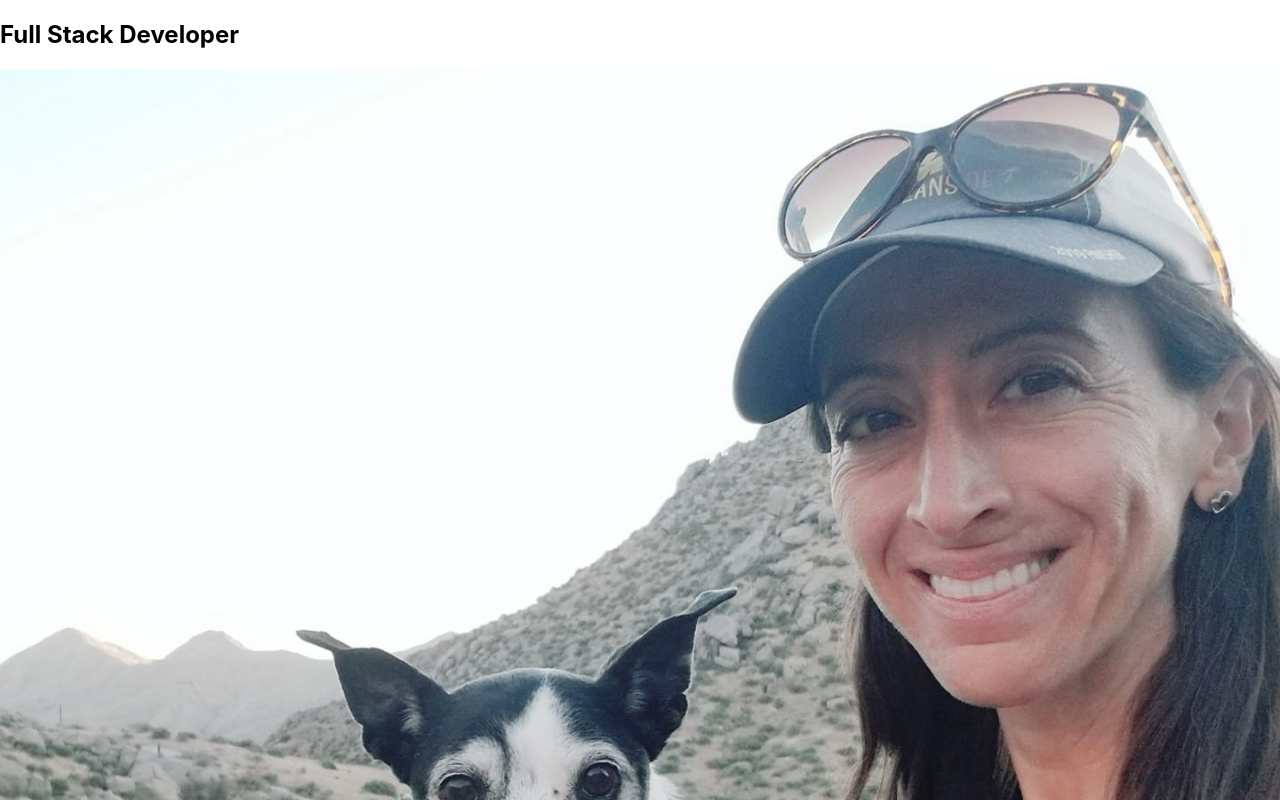
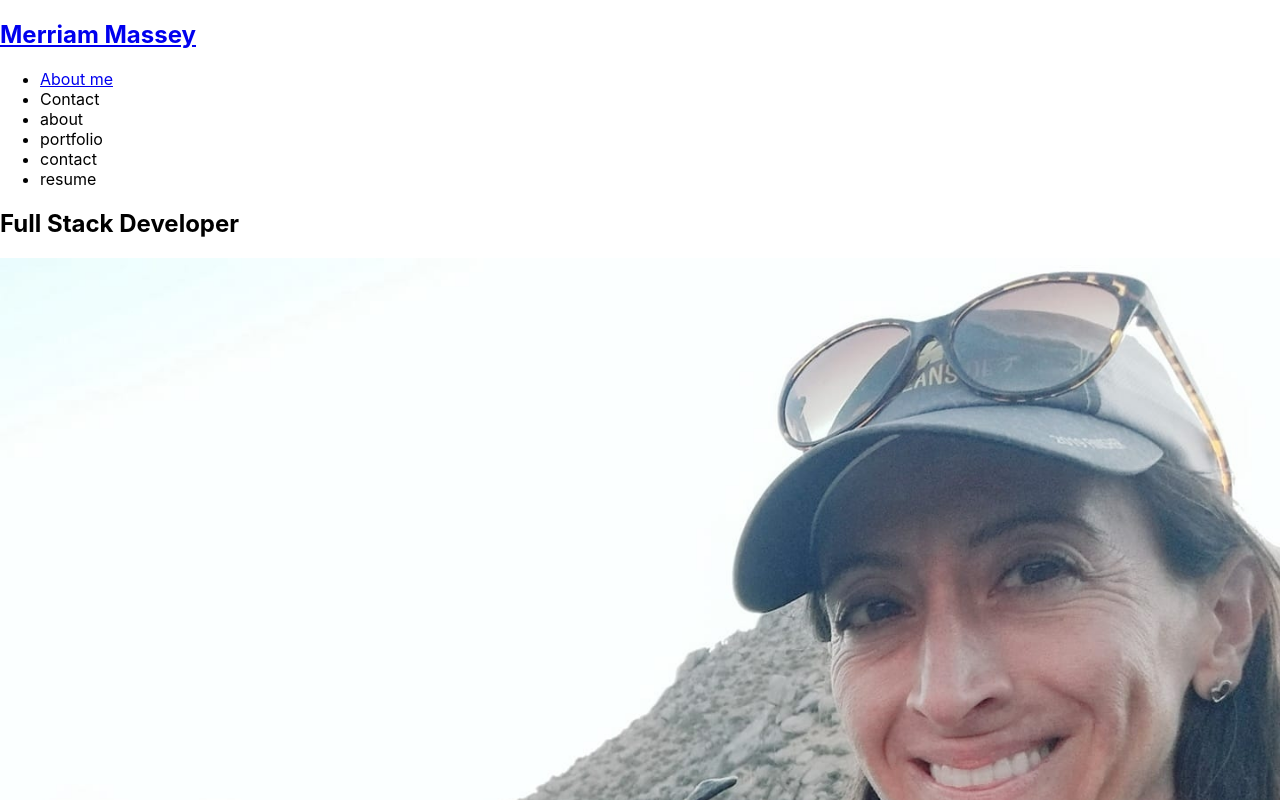
Before and after one commit to merriammassey/portfolio, a React (Create React App) app: page / in a window 1280 px wide. Shown: the top 800 px of the page. Built offline with nearby package versions, Linux system fonts and the light colour scheme.

Commit message:
nav component

```diff
--- a/src/App.js
+++ b/src/App.js
@@ -2,10 +2,12 @@ import React from "react";
 import logo from "./logo.svg";
 import "./App.css";
 import About from "./components/About";
+import Nav from "./components/Nav";
 
 function App() {
   return (
     <div>
+      <Nav></Nav>
       <main>
         <About></About>
       </main>
--- /dev/null
+++ b/src/components/Nav/index.js
@@ -0,0 +1,38 @@
+import React from "react";
+const categories = [
+  { name: "about" },
+  { name: "portfolio" },
+  { name: "contact" },
+  { name: "resume" },
+];
+
+function categorySelected() {
+  console.log("hello");
+}
+
+function Nav() {
+  return (
+    <header>
+      <h2>
+        <a href="/">Merriam Massey</a>
+      </h2>
+      <nav>
+        <ul className="flex-row">
+          <li className="mx-2">
+            <a href="#about">About me</a>
+          </li>
+          <li>
+            <span>Contact</span>
+          </li>
+          {categories.map((category) => (
+            <li className="mx-1" key={category.name}>
+              <span onClick={categorySelected}>{category.name}</span>{" "}
+            </li>
+          ))}
+        </ul>
+      </nav>
+    </header>
+  );
+}
+
+export default Nav;
```
